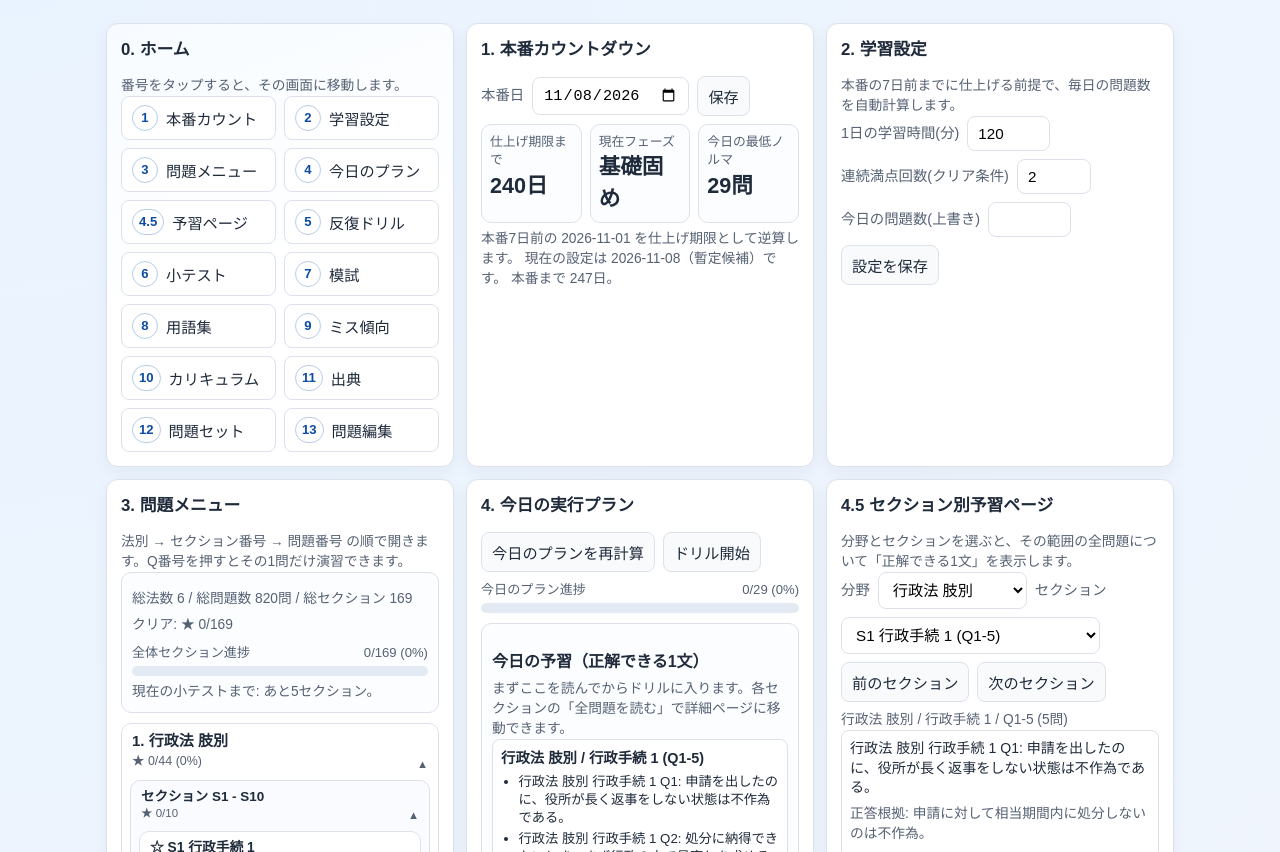
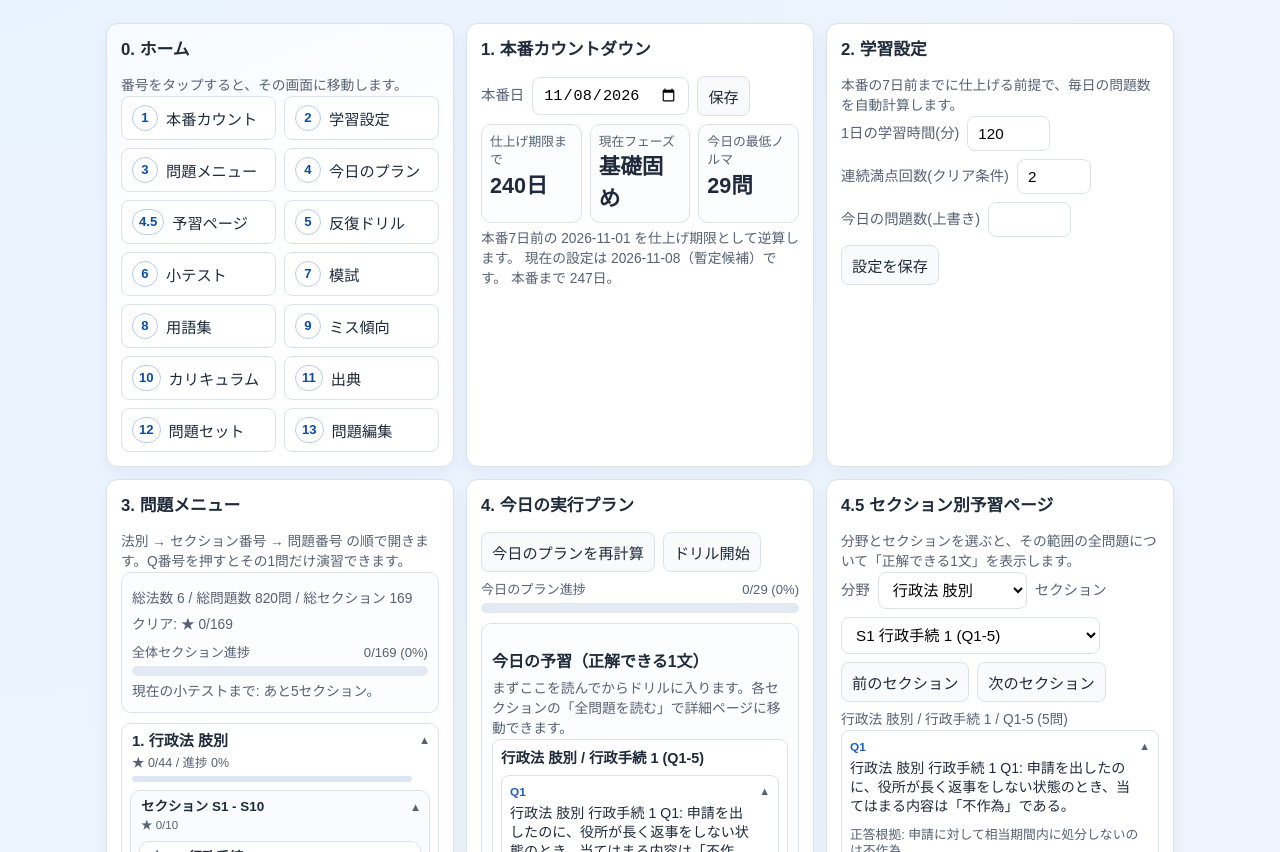
Before and after one commit to ut6119/gyosei-exam-coach, a plain HTML site: page index.html in a window 1280 px wide. Shown: the part 100-952 px from the top of the page. Drawn offline with Linux system fonts and the light colour scheme.

Commit message:
Improve section gauges and unify pre-study accordion UI

```diff
--- a/app.js
+++ b/app.js
@@ -2622,9 +2622,7 @@
         const sections = getTopicSections(topic);
         const topicTotalSections = sections.length;
         const topicClearedSections = Math.min(topicTotalSections, progress.sectionClears);
-        const topicPercent = topicTotalSections > 0
-          ? Math.round((topicClearedSections / topicTotalSections) * 100)
-          : 0;
+        const topicGauge = getTopicGaugeProgress(topic, progress);
         const currentSection = getCurrentSection(topic, progress.nextQuestion);
         const topicOpen = topic.id === firstActiveTopicId ? "open" : "";
         const sectionGroups = [];
@@ -2645,6 +2643,7 @@
             const isCurrent = !progress.mastered && section.index === currentSection.index;
             const sectionOpen = topic.id === firstActiveTopicId && isCurrent ? "open" : "";
             const summaryClass = `sectionFoldSummary${isCleared ? " done" : ""}`;
+            const sectionGauge = getSectionGaugeProgress(topic, progress, section);
             const miniHint = state.trainingCycle.pendingMiniTest
               ? "先に小テスト"
               : isCleared
@@ -2670,7 +2669,8 @@
               <details class="sectionFold" ${sectionOpen}>
                 <summary class="${summaryClass}">
                   <span class="sectionFoldTitle">${isCleared ? "★" : "☆"} S${sectionNo} ${escapeHtml(section.name)}</span>
-                  <span class="sectionFoldMeta">Q${section.start}-${section.end} / ${count}問 / ${miniHint}</span>
+                  <span class="sectionFoldMeta">Q${section.start}-${section.end} / ${count}問 / 周回進捗 ${sectionGauge.done}/${sectionGauge.total} (${sectionGauge.percent}%) / ${miniHint}</span>
+                  <span class="summaryGauge"><span class="summaryGaugeFill" style="width: ${sectionGauge.percent}%"></span></span>
                 </summary>
                 <div class="sectionFoldBody">
                   <div class="questionChipWrap">${chips.join("")}</div>
@@ -2696,7 +2696,8 @@
           <details class="topicFold" ${topicOpen}>
             <summary class="topicFoldSummary">
               <span class="topicFoldTitle">${topicIndex + 1}. ${escapeHtml(topic.name)}</span>
-              <span class="topicFoldMeta">★ ${topicClearedSections}/${topicTotalSections} (${topicPercent}%)</span>
+              <span class="topicFoldMeta">★ ${topicClearedSections}/${topicTotalSections} / 進捗 ${topicGauge.percent}%</span>
+              <span class="summaryGauge"><span class="summaryGaugeFill" style="width: ${topicGauge.percent}%"></span></span>
             </summary>
             <div class="topicFoldBody">
               ${sectionGroupHtml}
@@ -2747,18 +2748,12 @@
       }
       const progress = state.progress[topic.id] || defaultProgress();
       const section = getCurrentSection(topic, progress.nextQuestion);
-      const sampleCount = Math.min(3, Math.max(1, section.end - section.start + 1));
-      const sampleLines = [];
-      for (let offset = 0; offset < sampleCount; offset += 1) {
-        const questionNo = section.start + offset;
-        const detail = getQuestionDetail(topic.id, questionNo, false);
-        sampleLines.push(`<li>${escapeHtml(buildPreStudySentence(topic, section, questionNo, detail))}</li>`);
-      }
+      const primerHtml = buildSectionPreStudyAccordionHtml(topic, section, { openFirst: true });
 
       previewCards.push(`
         <article class="previewItem">
           <p class="previewTitle">${escapeHtml(topic.name)} / ${escapeHtml(section.name)} (Q${section.start}-${section.end})</p>
-          <ul class="checkList compactList">${sampleLines.join("")}</ul>
+          <div class="primerQuestionList">${primerHtml}</div>
           <div class="row">
             <button
               type="button"
@@ -2830,18 +2825,7 @@
     const questionsInSection = selectedSection.end - selectedSection.start + 1;
     sectionMeta.textContent = `${selectedTopic.name} / ${selectedSection.name} / Q${selectedSection.start}-${selectedSection.end} (${questionsInSection}問)`;
 
-    const rows = [];
-    for (let questionNo = selectedSection.start; questionNo <= selectedSection.end; questionNo += 1) {
-      const detail = getQuestionDetail(selectedTopic.id, questionNo, false);
-      rows.push(`
-        <article class="primerQuestionItem">
-          <p class="primerSentence">${escapeHtml(buildPreStudySentence(selectedTopic, selectedSection, questionNo, detail))}</p>
-          <p class="note">正答根拠: ${escapeHtml(detail.answer)}</p>
-          <p class="note">間違えやすい点: ${escapeHtml(detail.pitfall)}</p>
-        </article>
-      `);
-    }
-    list.innerHTML = rows.join("");
+    list.innerHTML = buildSectionPreStudyAccordionHtml(selectedTopic, selectedSection, { openFirst: true });
   }
 
   function renderDrill() {
@@ -3281,6 +3265,61 @@
     return `${current.name} (${progress.sectionClears}/${totalSections})`;
   }
 
+  function getTopicGaugeProgress(topic, progress) {
+    const sections = getTopicSections(topic);
+    const totalSections = sections.length;
+    if (totalSections <= 0) {
+      return {
+        done: 0,
+        total: 0,
+        percent: 0
+      };
+    }
+
+    const cleared = Math.max(0, Math.min(totalSections, Math.round(Number(progress.sectionClears) || 0)));
+    const currentSection = getCurrentSection(topic, progress.nextQuestion);
+    const currentSectionGauge = getSectionGaugeProgress(topic, progress, currentSection);
+    let done = cleared;
+    if (!progress.mastered && currentSection.index === cleared) {
+      done += currentSectionGauge.percent / 100;
+    }
+
+    const safeDone = Math.max(0, Math.min(totalSections, done));
+    const percent = Math.round((safeDone / totalSections) * 100);
+
+    return {
+      done: Number(safeDone.toFixed(2)),
+      total: totalSections,
+      percent
+    };
+  }
+
+  function getSectionGaugeProgress(topic, progress, section) {
+    const sectionSize = Math.max(1, section.end - section.start + 1);
+    const targetRounds = Math.max(1, Math.round(Number(state.settings.targetPerfectRounds) || 1));
+    const total = sectionSize * targetRounds;
+    const cleared = Math.max(0, Math.round(Number(progress.sectionClears) || 0));
+
+    let done = 0;
+    if (progress.mastered || section.index < cleared) {
+      done = total;
+    } else if (section.index > cleared) {
+      done = 0;
+    } else {
+      const safeRounds = Math.max(0, Math.round(Number(progress.perfectRounds) || 0));
+      const safeNext = clampQuestionNo(topic.id, progress.nextQuestion);
+      const answeredInRound = Math.max(0, Math.min(sectionSize, safeNext - section.start));
+      done = Math.min(total, safeRounds * sectionSize + answeredInRound);
+    }
+
+    const percent = total > 0 ? Math.round((done / total) * 100) : 0;
+    return {
+      done,
+      total,
+      percent
+    };
+  }
+
   function onSectionCleared(topic, section) {
     state.trainingCycle.sectionClearsSinceMiniTest += 1;
 
@@ -3446,36 +3485,87 @@
     return head;
   }
 
+  function buildSectionPreStudyAccordionHtml(topic, section, options = {}) {
+    const openFirst = Boolean(options.openFirst);
+    const rows = [];
+
+    for (let questionNo = section.start; questionNo <= section.end; questionNo += 1) {
+      const detail = getQuestionDetail(topic.id, questionNo, false);
+      const openAttr = openFirst && questionNo === section.start ? "open" : "";
+      rows.push(`
+        <details class="primerQuestionFold" ${openAttr}>
+          <summary class="primerQuestionSummary">
+            <span class="primerQuestionNo">Q${questionNo}</span>
+            <span class="primerSentence">${escapeHtml(buildPreStudySentence(topic, section, questionNo, detail))}</span>
+          </summary>
+          <div class="primerQuestionBody">
+            <p class="note">正答根拠: ${escapeHtml(detail.answer)}</p>
+            <p class="note">間違えやすい点: ${escapeHtml(detail.pitfall)}</p>
+          </div>
+        </details>
+      `);
+    }
+
+    return rows.join("");
+  }
+
   function buildPreStudySentence(topic, section, questionNo, detail) {
-    const compactPrompt = String(detail.prompt || "")
-      .replace(/^【3択】/u, "")
-      .replaceAll("\n", " ")
+    const context = buildPreStudyContext(topic, detail.prompt || "");
+    const rawChoice = String(detail.choices[detail.correctIndex] || "").trim();
+    const fallbackChoice = String(detail.answer || "").trim();
+    const choice = (rawChoice || fallbackChoice || "条文と要件を確認する")
+      .replace(/[。．]$/u, "")
+      .trim();
+
+    return `${topic.name} ${section.name} Q${questionNo}: ${context}、当てはまる内容は「${choice}」である。`;
+  }
+
+  function buildPreStudyContext(topic, rawPrompt) {
+    let text = String(rawPrompt || "")
+      .replace(/^【[^】]*】/u, "")
+      .replace(/^(本番風問題|小テスト問題|模試問題)\s*[:：]\s*/u, "")
       .replace(/\s+/g, " ")
       .trim();
-    const correctChoice = String(detail.choices[detail.correctIndex] || "")
-      .replace(/[。．]$/u, "")
+
+    text = text
+      .replace(/次のうち.*$/u, "")
+      .replace(/次の記述.*$/u, "")
+      .replace(/最も妥当なものは.*$/u, "")
+      .replace(/最も適切なものは.*$/u, "")
+      .replace(/誤っているものは.*$/u, "")
+      .replace(/正しいものは.*$/u, "")
+      .replace(/どれか.*$/u, "")
+      .replace(/どれ.*$/u, "")
+      .replace(/[？?。．]+$/u, "")
       .trim();
 
-    let base = compactPrompt
-      .replace(/[？?]$/u, "")
-      .replace(/どれか$/u, "")
-      .replace(/どれ$/u, "")
+    text = text
+      .replace(/のは$/u, "")
+      .replace(/とは$/u, "")
+      .replace(/は$/u, "")
       .trim();
 
-    let statement = "";
-    if (!base) {
-      statement = `このとき、最も妥当なのは${correctChoice}である。`;
-    } else if (/のは$/u.test(base)) {
-      statement = `${base}${correctChoice}である。`;
-    } else if (/は$/u.test(base)) {
-      statement = `${base}${correctChoice}である。`;
-    } else if (/とき$/u.test(base)) {
-      statement = `${base}、最も妥当なのは${correctChoice}である。`;
-    } else {
-      statement = `${base}なとき、最も妥当なのは${correctChoice}である。`;
-    }
-
-    return `${topic.name} ${section.name} Q${questionNo}: ${statement}`;
+    if (!text || text.length < 6 || /(してはいけない|しなければならない|である|となる)$/u.test(text)) {
+      return `${topic.name}の重要ポイントを確認するとき`;
+    }
+
+    if (/(とき|場合|時)$/u.test(text)) {
+      return text;
+    }
+
+    if (/[はがをにでとへの]$/u.test(text)) {
+      return `${topic.name}の重要ポイントを確認するとき`;
+    }
+
+    if (/(する|される|できる|求める|定める|扱う|判断する|確認する|納得できない|争う|保護する|成立する|取り消す|取消す)$/u.test(text) || /ない$/u.test(text)) {
+      return `${text}とき`;
+    }
+
+    if (/^[\p{Script=Han}\p{Script=Hiragana}\p{Script=Katakana}A-Za-z0-9・ー\s]{2,36}$/u.test(text)) {
+      return `${text}について考えるとき`;
+    }
+
+    return `${text}のとき`;
   }
 
   function buildExamChoicesHtml(choices) {
--- a/styles.css
+++ b/styles.css
@@ -463,10 +463,11 @@ button.ng {
 .sectionFoldSummary {
   list-style: none;
   cursor: pointer;
-  padding: 8px 10px;
+  padding: 8px 26px 8px 10px;
   display: flex;
   flex-direction: column;
-  gap: 2px;
+  gap: 4px;
+  position: relative;
 }
 
 .topicFoldSummary::-webkit-details-marker,
@@ -479,10 +480,11 @@ button.ng {
 .sectionGroupSummary::after,
 .sectionFoldSummary::after {
   content: "▼";
-  align-self: flex-end;
+  position: absolute;
+  right: 8px;
+  top: 8px;
   font-size: 0.7rem;
   color: var(--muted);
-  margin-top: -16px;
 }
 
 .topicFold[open] > .topicFoldSummary::after,
@@ -502,6 +504,21 @@ button.ng {
   margin: 0;
   font-size: 0.78rem;
   color: var(--muted);
+}
+
+.summaryGauge {
+  width: 100%;
+  height: 6px;
+  border-radius: 999px;
+  background: #dde5f2;
+  overflow: hidden;
+}
+
+.summaryGaugeFill {
+  display: block;
+  height: 100%;
+  width: 0;
+  background: linear-gradient(90deg, #1f5fbf 0%, #4f8be0 100%);
 }
 
 .topicFoldBody {
@@ -544,6 +561,14 @@ button.ng {
   color: #215430;
 }
 
+.sectionFoldSummary.done .summaryGauge {
+  background: rgba(19, 64, 33, 0.22);
+}
+
+.sectionFoldSummary.done .summaryGaugeFill {
+  background: #1f7a3f;
+}
+
 .sectionFoldMeta {
   font-size: 0.74rem;
   color: var(--muted);
@@ -552,6 +577,8 @@ button.ng {
 
 .sectionFoldBody {
   padding: 0 8px 8px;
+  display: grid;
+  gap: 6px;
 }
 
 .questionChipWrap {
@@ -602,17 +629,62 @@ button.ng {
   gap: 8px;
 }
 
-.primerQuestionItem {
+.primerQuestionFold {
   border: 1px solid var(--line);
   border-radius: 8px;
   background: #ffffff;
-  padding: 8px;
+}
+
+.primerQuestionSummary {
+  list-style: none;
+  cursor: pointer;
+  padding: 8px 24px 8px 8px;
+  display: grid;
+  gap: 3px;
+  position: relative;
+}
+
+.primerQuestionSummary::-webkit-details-marker {
+  display: none;
+}
+
+.primerQuestionSummary::after {
+  content: "▼";
+  position: absolute;
+  right: 8px;
+  top: 8px;
+  font-size: 0.68rem;
+  color: var(--muted);
+}
+
+.primerQuestionFold[open] > .primerQuestionSummary::after {
+  content: "▲";
+}
+
+.primerQuestionNo {
+  font-size: 0.74rem;
+  color: var(--brand);
+  font-weight: 700;
 }
 
 .primerSentence {
   margin: 0;
   font-size: 0.88rem;
-  line-height: 1.4;
+  line-height: 1.33;
+}
+
+.primerQuestionBody {
+  padding: 0 8px 8px;
+}
+
+.primerQuestionBody .note {
+  margin: 4px 0 0;
+  font-size: 0.8rem;
+  line-height: 1.23;
+}
+
+.previewItem .primerQuestionList {
+  margin-top: 6px;
 }
 
 footer {
@@ -658,7 +730,7 @@ footer {
   .topicFoldSummary,
   .sectionGroupSummary,
   .sectionFoldSummary {
-    padding: 7px 8px;
+    padding: 7px 24px 7px 8px;
   }
 
   .topicFoldTitle {
```
